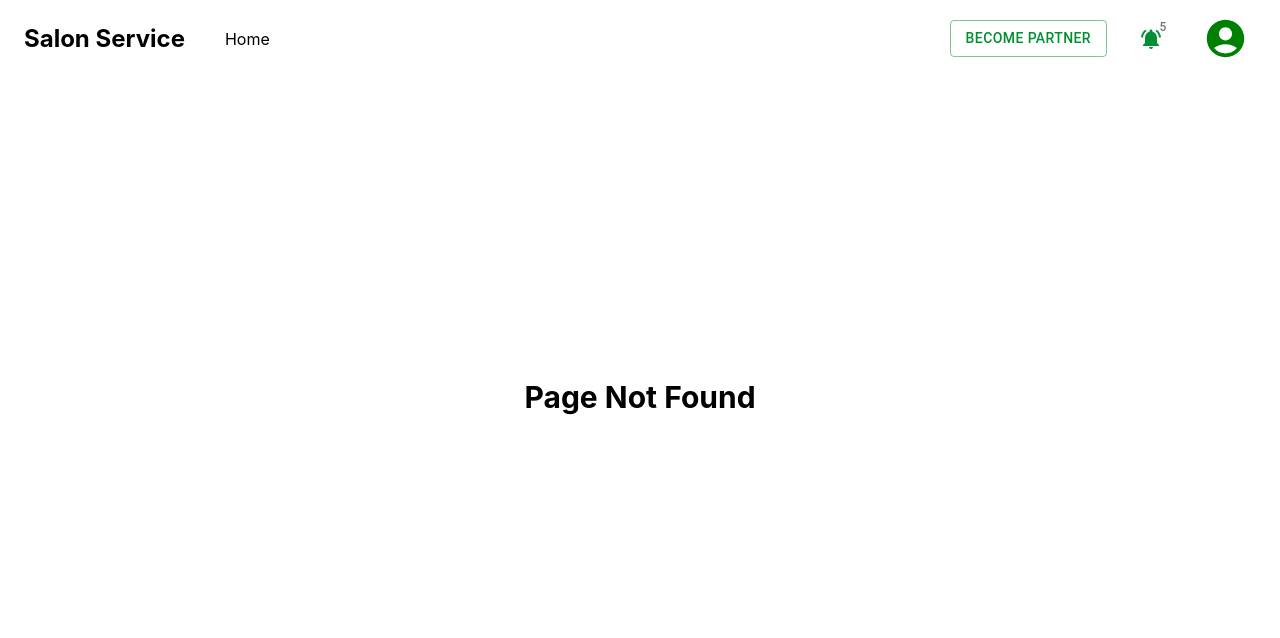
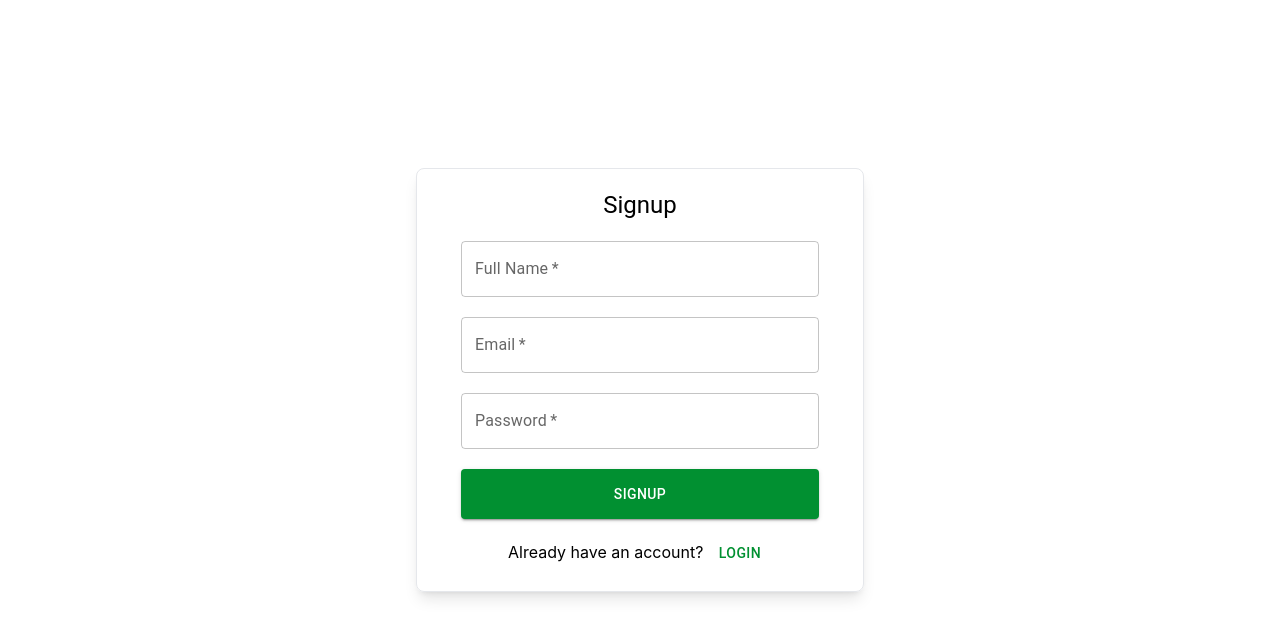
Before and after one commit to Ndlam0211/Salon-Booking-Client, a React (Create React App) app: page /register in a window 1280 px wide. Before the commit this address had no page. Shown: the top 638 px of the page. Built offline with nearby package versions, Linux system fonts and the light colour scheme.

Commit message:
Add authentication components and routes for login and signup

```diff
--- a/src/App.js
+++ b/src/App.js
@@ -4,12 +4,15 @@ import greenTheme from './theme/greenTheme';
 import SalonDashBoard from "./Salon/SalonDashBoard";
 import { Routes, Route } from 'react-router-dom';
 import CustomerRoutes from './Routes/CustomerRoutes';
+import Auth from './Auth/Auth';
 
 function App() {
   return (
     <ThemeProvider theme={greenTheme}>
       <Routes>
         <Route path='/salon-dashboard/*' element={<SalonDashBoard/>} />
+        <Route path='/register' element={<Auth/>} />
+        <Route path='/login' element={<Auth/>} />
         <Route path='*' element={<CustomerRoutes/>}/>
       </Routes>
     </ThemeProvider>
--- /dev/null
+++ b/src/Auth/Auth.jsx
@@ -0,0 +1,34 @@
+import React from "react";
+import { useLocation, useNavigate } from "react-router-dom";
+import SignupForm from "./SignupForm";
+import LoginForm from "./LoginForm";
+import { Button } from "@mui/material";
+
+const Auth = () => {
+  const location = useLocation();
+  const navigate = useNavigate();
+
+  return (
+    <div className="flex justify-center items-center h-[95vh]">
+      <div className="shadow-lg p-5 border rounded-lg w-full max-w-md">
+        {location.pathname === "/register" ? (
+         <>
+            <SignupForm />
+            <div className="text-center mt-4">
+              <p>Already have an account? <Button onClick={() => navigate("/login")} className="text-blue-500 hover:underline">Login</Button></p>
+            </div>
+         </>
+        ) : (
+          <>
+            <LoginForm />
+            <div className="text-center mt-4">
+                <p>Don't have an account? <Button onClick={() => navigate("/register")} className="text-blue-500 hover:underline">Signup</Button></p>
+            </div>
+          </>
+        )}
+      </div>
+    </div>
+  );
+};
+
+export default Auth;
--- /dev/null
+++ b/src/Auth/LoginForm.jsx
@@ -0,0 +1,66 @@
+import React from 'react'
+import { Container, TextField, Typography, Button } from '@mui/material';
+import { useFormik } from 'formik';
+import { useDispatch } from 'react-redux';
+import { login } from '../Redux/Auth/actions';
+import { useNavigate } from 'react-router-dom';
+
+const LoginForm = () => {
+    const dispatch = useDispatch();
+    const navigate = useNavigate();
+    const formik = useFormik({
+        initialValues: {
+            email: '',
+            password: '',
+        },
+        onSubmit: (values) => {
+            console.log("Login form submitted with values:", values);
+            // Dispatch login action here
+            dispatch(login({
+                data: {
+                    email: values.email,
+                    password: values.password
+                },
+                navigate: navigate
+            }));
+        },
+    });
+
+  return (
+    <Container component={"main"} maxWidth="xs">
+        <div className="space-y-5">
+            <Typography className="text-center" variant="h5">
+                Login
+            </Typography>
+            <form className="space-y-5" onSubmit={formik.handleSubmit}>
+                <TextField
+                    variant="outlined"
+                    fullWidth
+                    name="email"
+                    id="email"
+                    label="Email"
+                    required
+                    value={formik.values.email}
+                    onChange={formik.handleChange}
+                />
+                <TextField
+                    variant="outlined"
+                    fullWidth
+                    name="password"
+                    id="password"
+                    label="Password"
+                    type="password"
+                    required
+                    value={formik.values.password}
+                    onChange={formik.handleChange}
+                />
+                <Button sx={{py:".8rem"}} type="submit" variant="contained" fullWidth>
+                    Login
+                </Button>
+            </form>
+        </div>
+    </Container>
+  )
+}
+
+export default LoginForm
--- /dev/null
+++ b/src/Auth/SignupForm.jsx
@@ -0,0 +1,81 @@
+import React from 'react'
+import { Container, TextField, Typography, Button } from '@mui/material';
+import { useFormik } from 'formik';
+import { useDispatch } from 'react-redux';
+import { useNavigate } from 'react-router-dom';
+import { register } from '../Redux/Auth/actions';
+
+const SignupForm = () => {
+    const dispatch = useDispatch();
+    const navigate = useNavigate();
+
+    const formik = useFormik({
+        initialValues: {
+            fullName: '',
+            email: '',
+            password: '',
+            role: "CUSTOMER"
+        },
+        onSubmit: (values) => {
+            console.log("Signup form submitted with values:", values);
+            // Dispatch register action here
+            dispatch(register({
+                data: {
+                    fullName: values.fullName,
+                    email: values.email,
+                    password: values.password,
+                    role: values.role
+                },
+                navigate: navigate
+            }));
+        },
+    });
+
+  return (
+    <Container component={"main"} maxWidth="xs">
+        <div className="space-y-5">
+            <Typography className="text-center" variant="h5">
+                Signup
+            </Typography>
+            <form className="space-y-5" onSubmit={formik.handleSubmit}>
+                <TextField
+                    variant="outlined"
+                    fullWidth
+                    name="fullName"
+                    id="fullName"
+                    label="Full Name"
+                    required
+                    value={formik.values.fullName}
+                    onChange={formik.handleChange}
+                />
+                <TextField
+                    variant="outlined"
+                    fullWidth
+                    name="email"
+                    id="email"
+                    label="Email"
+                    required
+                    value={formik.values.email}
+                    onChange={formik.handleChange}
+                />
+                <TextField
+                    variant="outlined"
+                    fullWidth
+                    name="password"
+                    id="password"
+                    label="Password"
+                    type="password"
+                    required
+                    value={formik.values.password}
+                    onChange={formik.handleChange}
+                />
+                <Button sx={{py:".8rem"}} type="submit" variant="contained" fullWidth>
+                    Signup
+                </Button>
+            </form>
+        </div>
+    </Container>
+  )
+}
+
+export default SignupForm
--- a/src/Customer/Navbar/Navbar.jsx
+++ b/src/Customer/Navbar/Navbar.jsx
@@ -98,7 +98,22 @@ const Navbar = () => {
                 "aria-labelledby": "basic-button",
               }}
             >
-              <MenuItem onClick={handleClose}>Login</MenuItem>
+              <MenuItem
+                onClick={() => {
+                  navigate("/login");
+                  handleClose();
+                }}
+              >
+                Login
+              </MenuItem>
+              <MenuItem
+                onClick={() => {
+                  navigate("/register");
+                  handleClose();
+                }}
+              >
+                Signup
+              </MenuItem>
             </Menu>
           </div>
         )}
--- a/src/Redux/Auth/action.js
+++ b/src/Redux/Auth/action.js
@@ -54,7 +54,7 @@ export const register = (registerData) => async (dispatch) => {
   });
 
   try {
-    const response = await api.post(`${API_BASE_URL}/signup`, registerData.registerData);
+    const response = await api.post(`${API_BASE_URL}/signup`, registerData.data);
 
     const user = response.data;
 
```
